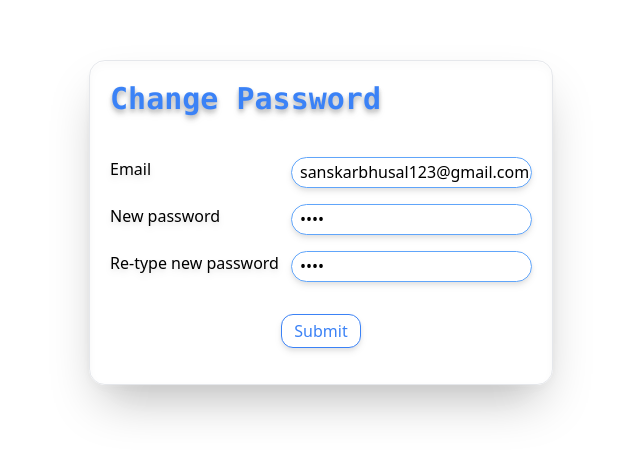
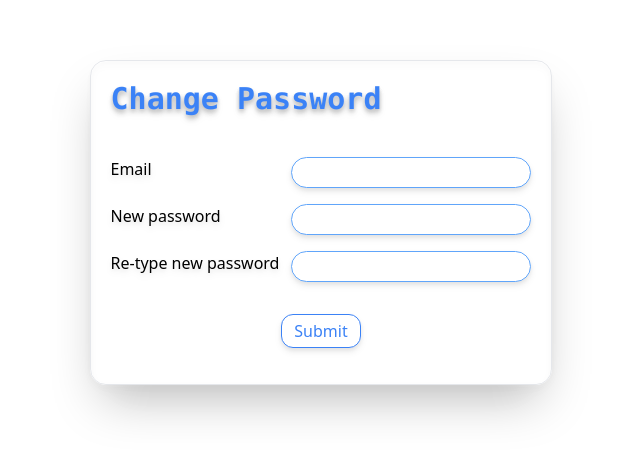
Before and after one commit to sanskarbhusal/todo, a React (Vite) app in the folder frontend/: page /changePassword in a window 1280 px wide. Shown: the part 178-636 px from the top of the page, without its empty margins (319-959 px from the left). Built offline with nearby package versions, Linux system fonts and the light colour scheme.

Commit message:
I don't fu*king know what am I commiting. God help me

```diff
--- a/frontend/src/components/App/App.tsx
+++ b/frontend/src/components/App/App.tsx
@@ -228,7 +228,7 @@ function App(): JSX.Element {
         }
     }
     return (
-        <div className="h-fit w-fit flex flex-col font-sans gap-4 drop-shadow-md" >
+        <div className="h-fit sm:w-fit flex flex-col font-sans gap-4 drop-shadow-md" >
             <input
                 className="h-9 w-full text-center border-solid border-blue-400 border-[1px] rounded-2xl focus:shadow-inner outline-none transition-colors "
                 placeholder="Search"
@@ -252,10 +252,12 @@ function App(): JSX.Element {
 
                     })
                 }
+                {
+                    searching && list.length == 0 && !loading ? <p className="z-10 h-full w-full flex justify-center items-center text-gray-600">Start typing to search</p> : ""
 
+                }
                 {
-                    searching && list.length == 0 ? <p className="z-10 h-full w-full flex justify-center items-center text-gray-600">Start typing to search</p> : ""
-
+                    !searching && list.length === 0 && !loading ? <p className="z-10 h-full w-full flex justify-center items-center text-gray-600"> You have no TODOs </p> : ""
                 }
             </div>
             <input
--- a/frontend/src/components/Login/Login.tsx
+++ b/frontend/src/components/Login/Login.tsx
@@ -7,8 +7,8 @@ const url = import.meta.env.VITE_url2
 
 export default function Login() {
 
-    const [email, setEmail] = useState("sanskarbhusal123@gmail.com")
-    const [password, setPassword] = useState("admin")
+    const [email, setEmail] = useState("")
+    const [password, setPassword] = useState("")
     const [error, setError] = useState({ message: "Error message", happened: false })
 
     const navigate = useNavigate()
@@ -54,7 +54,7 @@ export default function Login() {
     }
 
     return (
-        <div className="w-fit h-fit flex flex-col gap-4 p-5 font-sans border-[1px] border-solid shadow-2xl rounded-2xl transition-all">
+        <div className="w-[97vw] sm:w-fit h-fit flex flex-col gap-4 p-5 font-sans border-[1px] border-solid shadow-2xl rounded-2xl transition-all">
             <div className="font-mono font-black text-3xl text-blue-500 drop-shadow-md mb-6">
                 <p className="drop-shadow-md hover:drop-shadow-2xl">Login</p>
                 {error.happened ? <span className="text-red-500 ml-8 font-sans font-medium text-sm">{error.message}</span> : ""}
@@ -86,7 +86,7 @@ export default function Login() {
 
                 <div className="w-full flex justify-between items-center mt-3">
                     <div className="mt-[2px] flex gap-2 ">
-                        <input id="remember-me" type="checkbox" />
+                        <input id="remember-me" type="checkbox" onClick={() => { alert("This feature is under construction &#128517;") }} />
                         <label htmlFor="remember-me" className="text-blue-500">Remember me</label>
                     </div>
                     <a
--- a/frontend/src/components/PasswordForm/PasswordForm.tsx
+++ b/frontend/src/components/PasswordForm/PasswordForm.tsx
@@ -6,9 +6,9 @@ const url = import.meta.env.VITE_url2
 export default function PasswordForm() {
 
     // state hooks
-    const [email, setEmail] = useState("sanskarbhusal123@gmail.com")
-    const [password, setPassword] = useState("root")
-    const [cpassword, setCpassword] = useState("root")
+    const [email, setEmail] = useState("")
+    const [password, setPassword] = useState("")
+    const [cpassword, setCpassword] = useState("")
     const [error, setError] = useState({ message: "your message", happened: false })
 
     // other hooks
@@ -49,7 +49,7 @@ export default function PasswordForm() {
 
     }
     return (
-        <div className="w-fit h-fit flex flex-col gap-4 p-5 font-sans border-[1px] border-solid shadow-2xl rounded-2xl transition-all">
+        <div className="sm:w-fit h-fit flex flex-col gap-4 p-5 font-sans border-[1px] border-solid shadow-2xl rounded-2xl transition-all">
             <div className="font-mono font-black text-3xl text-blue-500 drop-shadow-md mb-6">
                 <p className="drop-shadow-md hover:drop-shadow-2xl">Change Password</p>
                 {error.happened ? <span className="text-red-500 font-sans text-wrap text-center font-medium text-sm">{error.message}!</span> : ""}
@@ -57,7 +57,7 @@ export default function PasswordForm() {
             <div className="flex justify-between">
                 <label>Email</label>
                 <input
-                    className="h-[31px] pl-2 border-solid border-blue-400 border-[1px] rounded-2xl focus:shadow-inner outline-none transition-colors "
+                    className="h-[31px] w-60 pl-2 border-solid border-blue-400 border-[1px] rounded-2xl focus:shadow-inner outline-none transition-colors "
                     type="email"
                     value={email}
                     onChange={(e) => setEmail(e.target.value)}
@@ -67,7 +67,7 @@ export default function PasswordForm() {
             <div className="flex justify-between">
                 <label>New password</label>
                 <input
-                    className="h-[31px] pl-2 border-solid border-blue-400 border-[1px] rounded-2xl focus:shadow-inner outline-none transition-colors "
+                    className="h-[31px] w-60 pl-2 border-solid border-blue-400 border-[1px] rounded-2xl focus:shadow-inner outline-none transition-colors "
                     type="password"
                     value={password}
                     onChange={(e) => setPassword(e.target.value)}
@@ -78,7 +78,7 @@ export default function PasswordForm() {
             <div className="flex justify-between gap-3">
                 <label>Re-type new password</label>
                 <input
-                    className="h-[31px] pl-2 border-solid border-blue-400 border-[1px] rounded-2xl focus:shadow-inner outline-none transition-colors "
+                    className="h-[31px] w-60 pl-2 border-solid border-blue-400 border-[1px] rounded-2xl focus:shadow-inner outline-none transition-colors "
                     type="password"
                     value={cpassword}
                     onChange={(e) => setCpassword(e.target.value)}
--- a/frontend/src/components/Register/Register.tsx
+++ b/frontend/src/components/Register/Register.tsx
@@ -5,11 +5,11 @@ const url = import.meta.env.VITE_url2
 export default function Register() {
 
     // state hooks
-    const [firstname, setFirstname] = useState("Sanskar")
-    const [lastname, setLastname] = useState("Bhusal")
-    const [email, setEmail] = useState("sanskarbhusal123@gmail.com")
-    const [password, setPassword] = useState("admin")
-    const [cpassword, setCpassword] = useState("admin")
+    const [firstname, setFirstname] = useState("")
+    const [lastname, setLastname] = useState("")
+    const [email, setEmail] = useState("")
+    const [password, setPassword] = useState("")
+    const [cpassword, setCpassword] = useState("")
     const [error, setError] = useState({ message: "your message", happened: false })
     const [registered, setRegistered] = useState(false)
 
@@ -52,7 +52,7 @@ export default function Register() {
 
     }
     if (!registered) return (
-        <div className="w-fit h-fit flex flex-col gap-4 p-5 font-sans border-[1px] border-solid shadow-2xl rounded-2xl transition-all">
+        <div className="w-[97vw] sm:w-fit h-fit flex flex-col gap-4 p-5 font-sans border-[1px] border-solid shadow-2xl rounded-2xl transition-all">
             <div className="font-mono font-black text-3xl text-blue-500 drop-shadow-md mb-5">
                 <p className="drop-shadow-md hover:drop-shadow-2xl">Create Account</p>
                 {error.happened ? <span className="text-red-500 font-sans text-wrap text-center font-medium text-sm">{error.message}!</span> : ""}
```
